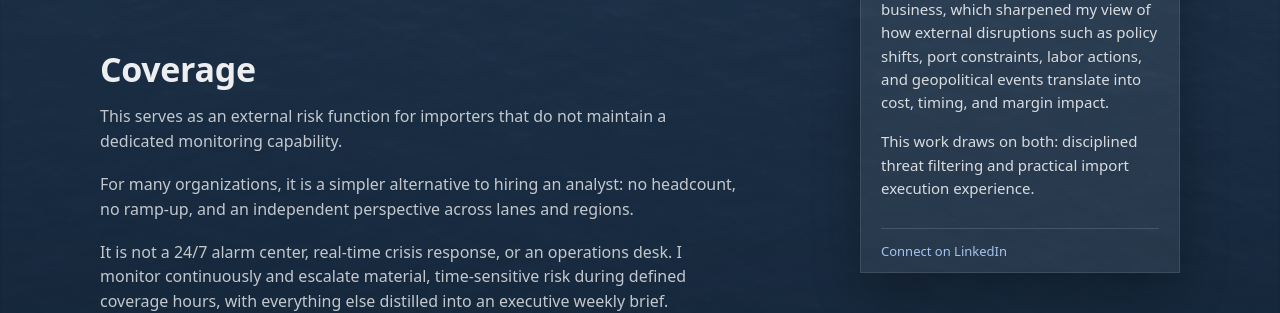
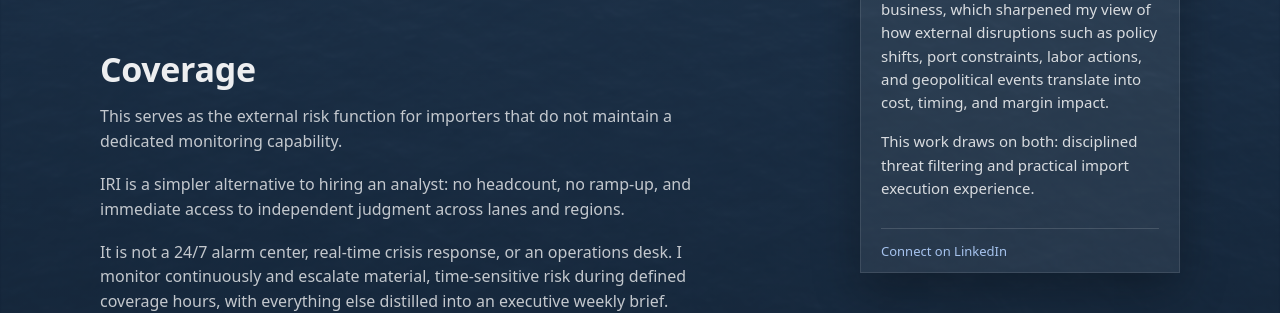
Before and after one commit to importrisk/import-risk-intelligence-site, a Jekyll site: the page built from index.html, in a window 1280 px wide. Shown: the part 1242-1555 px from the top of the page. Built offline with Jekyll 4.4.1, drawn with Linux system fonts in a browser that asks for light colours.

Commit message:
Update index.html

```diff
--- a/index.html
+++ b/index.html
@@ -117,12 +117,11 @@ description: Independent risk assessment for U.S. importers.
        <h2 class="section-title">Coverage</h2>
 
        <p class="section-text">
-       This serves as an external risk function for importers that do not maintain a dedicated monitoring capability.
+       This serves as the external risk function for importers that do not maintain a dedicated monitoring capability.
        </p>
 
        <p class="section-text">
-       For many organizations, it is a simpler alternative to hiring an analyst: no headcount, no ramp-up, and an independent perspective across lanes and regions.
-       </p>
+       IRI is a simpler alternative to hiring an analyst: no headcount, no ramp-up, and immediate access to independent judgment across lanes and regions.</p>
 
        <p class="section-text">
        It is not a 24/7 alarm center, real-time crisis response, or an operations desk. I monitor continuously and escalate material, time-sensitive risk during defined coverage hours, with everything else distilled into an executive weekly brief.
```
